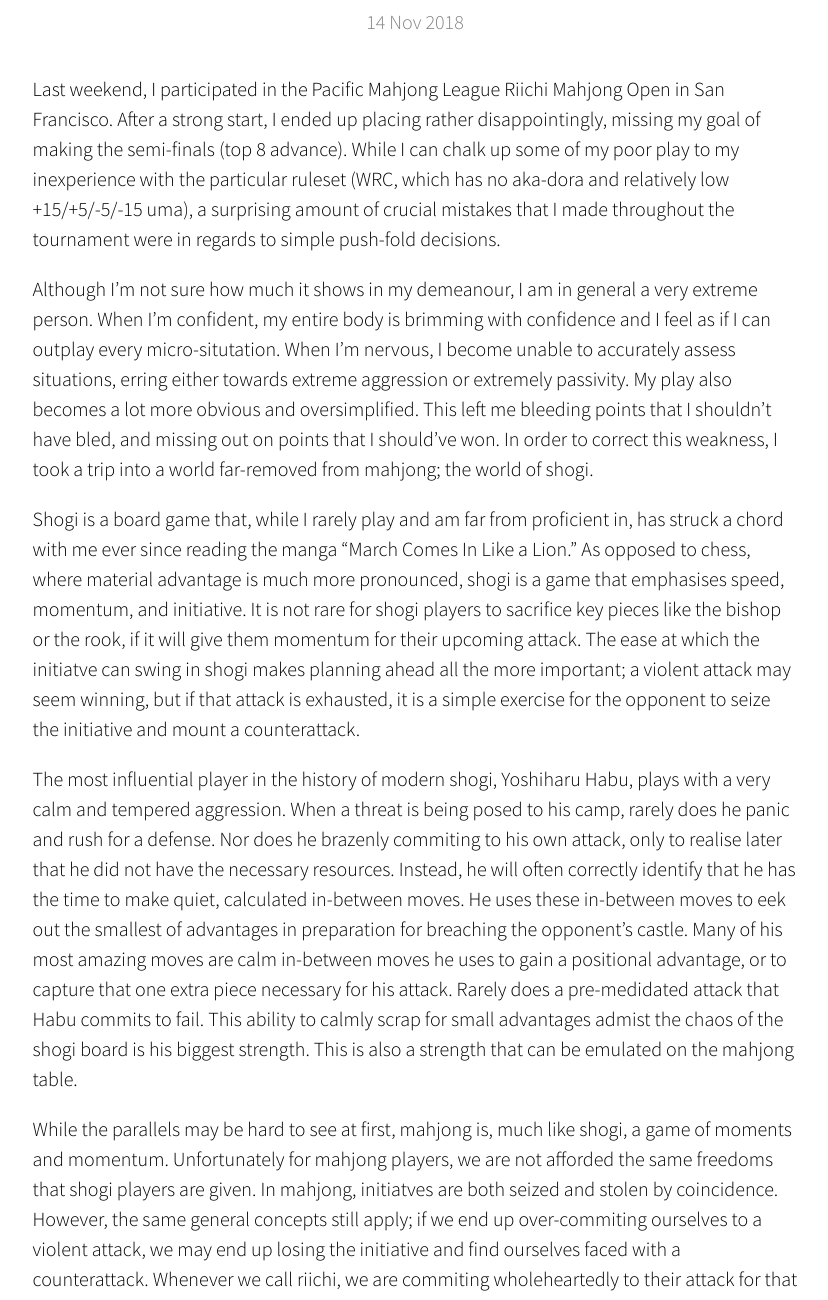
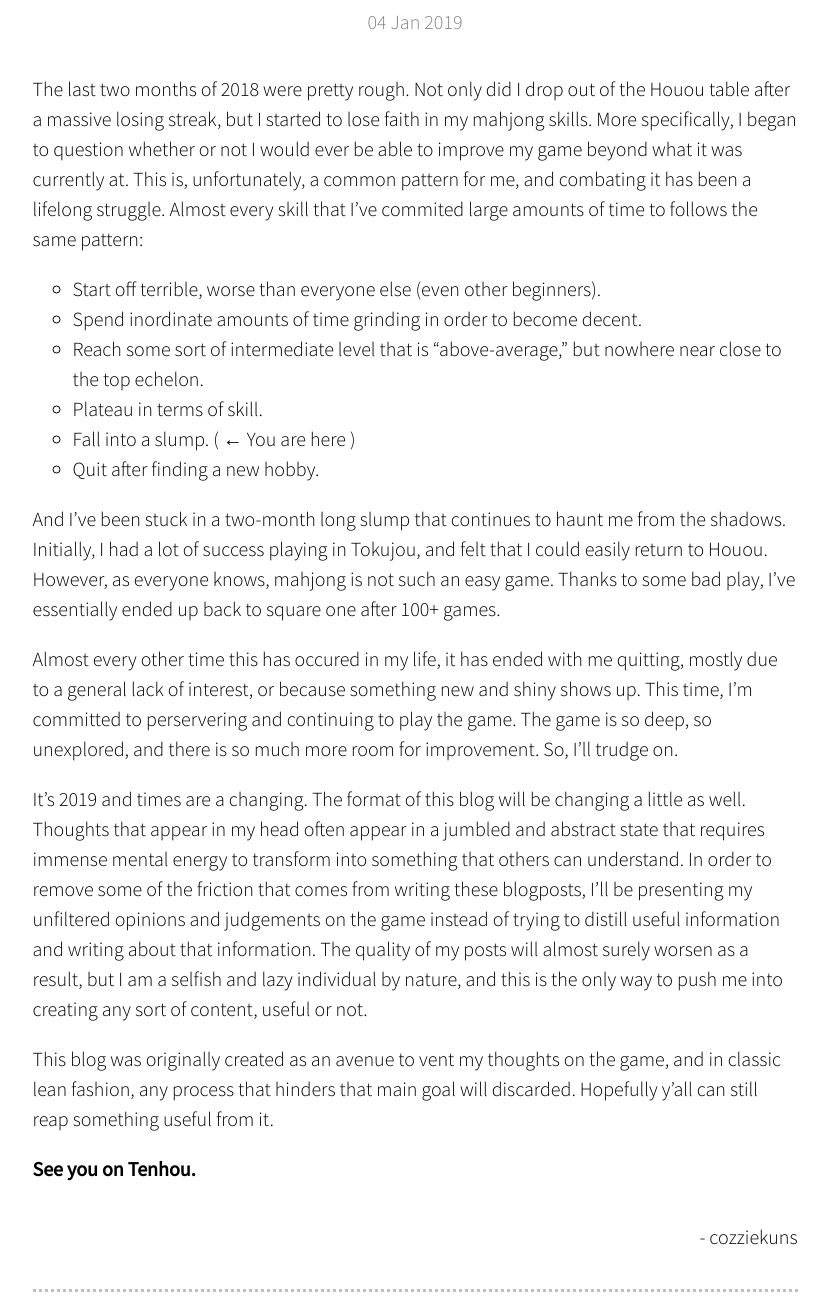
Before and after one commit to cozziekuns/Celes, a plain HTML site: page _site/index.html in a window 1280 px wide. Shown: the part 456-1756 px from the top of the page, without its empty margins (225-1053 px from the left). Drawn offline with Linux system fonts and the light colour scheme.

Commit message:
favicon and new post

```diff
--- a/_site/index.html
+++ b/_site/index.html
@@ -25,6 +25,61 @@
         </ul>
       </div>
       <ul class="post">
+
+    <li class="post">
+      <h2>
+        <a href="/2019/01/04/just-the-way-you-are.html">Just the way you are</a>
+      </h2>
+      <div class="post-date">
+        <p class="subtitle">04 Jan 2019</p>
+      </div>
+      <div class="post">
+        <p>The last two months of 2018 were pretty rough. Not only did I drop out of the Houou table after a
+massive losing streak, but I started to lose faith in my mahjong skills. More specifically, I began
+to question whether or not I would ever be able to improve my game beyond what it was currently at.
+This is, unfortunately, a common pattern for me, and combating it has been a lifelong struggle.
+Almost every skill that I’ve commited large amounts of time to follows the same pattern:</p>
+
+<ul>
+  <li>Start off terrible, worse than everyone else (even other beginners).</li>
+  <li>Spend inordinate amounts of time grinding in order to become decent.</li>
+  <li>Reach some sort of intermediate level that is “above-average,” but nowhere near close to the top
+  echelon.</li>
+  <li>Plateau in terms of skill.</li>
+  <li>Fall into a slump. ( ← You are here )</li>
+  <li>Quit after finding a new hobby.</li>
+</ul>
+
+<p>And I’ve been stuck in a two-month long slump that continues to haunt me from the shadows.
+Initially, I had a lot of success playing in Tokujou, and felt that I could easily return to Houou.
+However, as everyone knows, mahjong is not such an easy game. Thanks to some bad play, I’ve
+essentially ended up back to square one after 100+ games.</p>
+
+<p>Almost every other time this has occured in my life, it has ended with me quitting, mostly due to a
+general lack of interest, or because something new and shiny shows up. This time, I’m committed to
+perservering and continuing to play the game. The game is so deep, so unexplored, and there is
+so much more room for improvement. So, I’ll trudge on.</p>
+
+<p>It’s 2019 and times are a changing. The format of this blog will be changing a little as well.
+Thoughts that appear in my head often appear in a jumbled and abstract state that requires immense
+mental energy to transform into something that others can understand. In order to remove some of
+the friction that comes from writing these blogposts, I’ll be presenting my unfiltered opinions and
+judgements on the game instead of trying to distill useful information and writing about that
+information. The quality of my posts will almost surely worsen as a result, but I am a selfish and
+lazy individual by nature, and this is the only way to push me into creating any sort of content,
+useful or not.</p>
+
+<p>This blog was originally created as an avenue to vent my thoughts on the game, and in classic lean
+fashion, any process that hinders that main goal will discarded. Hopefully y’all can still reap
+something useful from it.</p>
+
+<p><strong>See you on Tenhou.</strong></p>
+
+      </div>
+      <div class="post-author">
+        - cozziekuns
+      </div>
+    </li>
 
     <li class="post">
       <h2>
@@ -128,9 +183,9 @@ minimal risk necessary to get there. This round ended up going to ryuukyoku, and
 
 <p>Before committing to an attack, make sure to consider the state of the board, and forge a path with
 that information in mind. The scariest players are the ones that are capable of camly assessing the
-situation and making quiet steps forward. no matter what amount of duress they are under. Make a
-calm assessment of the situation and utilise that information to correctly choose your battles.
-I honestly don’t think it’s an exaggeration to say that a master of this skill alone could become,
+situation and making quiet steps forward, no matter what amount of duress they are under. Rethink
+the situation and make the most out of your given information to correctly choose your battles. I
+honestly don’t think it’s an exaggeration to say that a master of this skill alone could become,
 as Habu has in Shogi, the best in the world.</p>
 
 <p><strong>See you on Tenhou.</strong></p>
```
Also changed, not shown: _site/2018/11/14/calm-aggression.html (+3 -3 lines), _site/2019/01/04/just-the-way-you-are.html (added, +85 -0 lines), _site/favicon.ico (added), favicon.ico (added), 3 other files.
